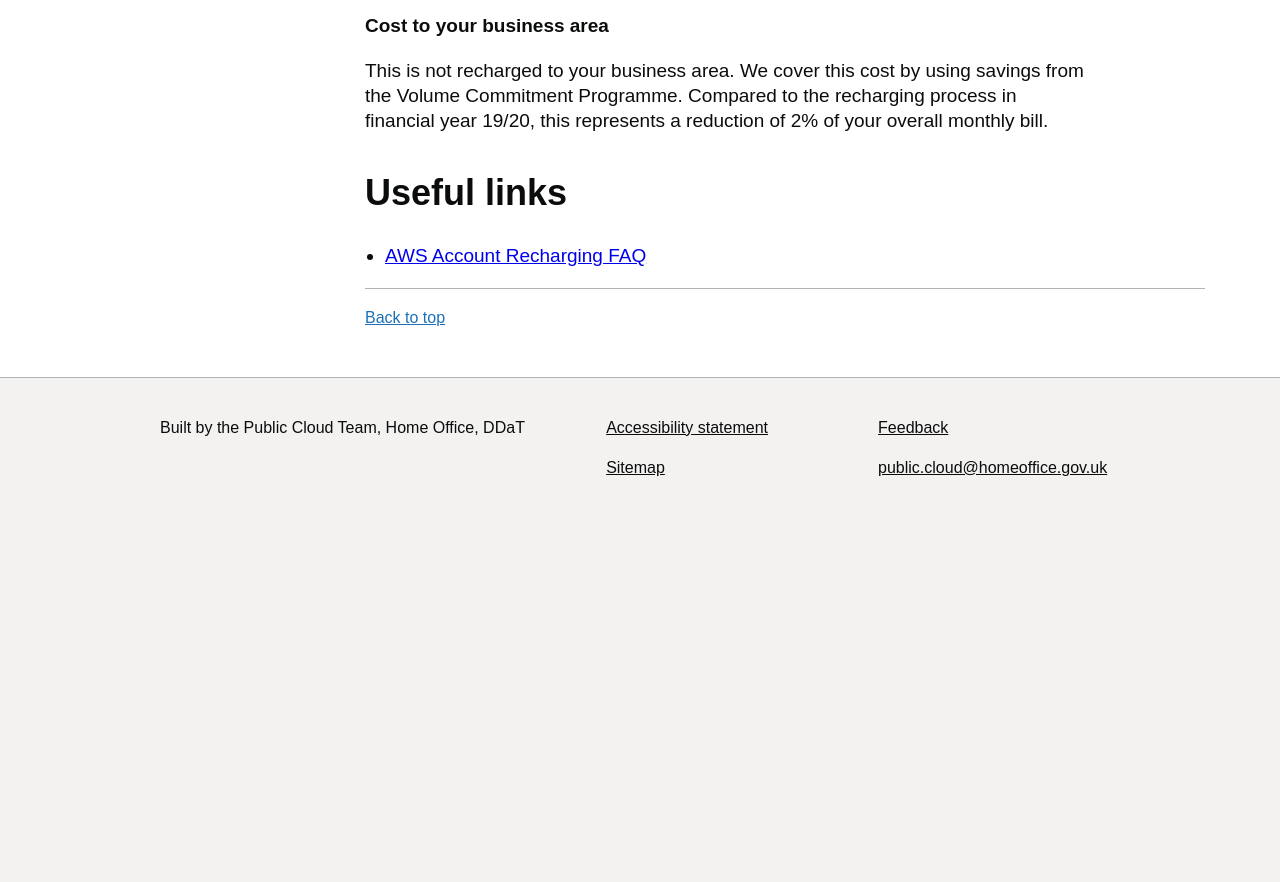
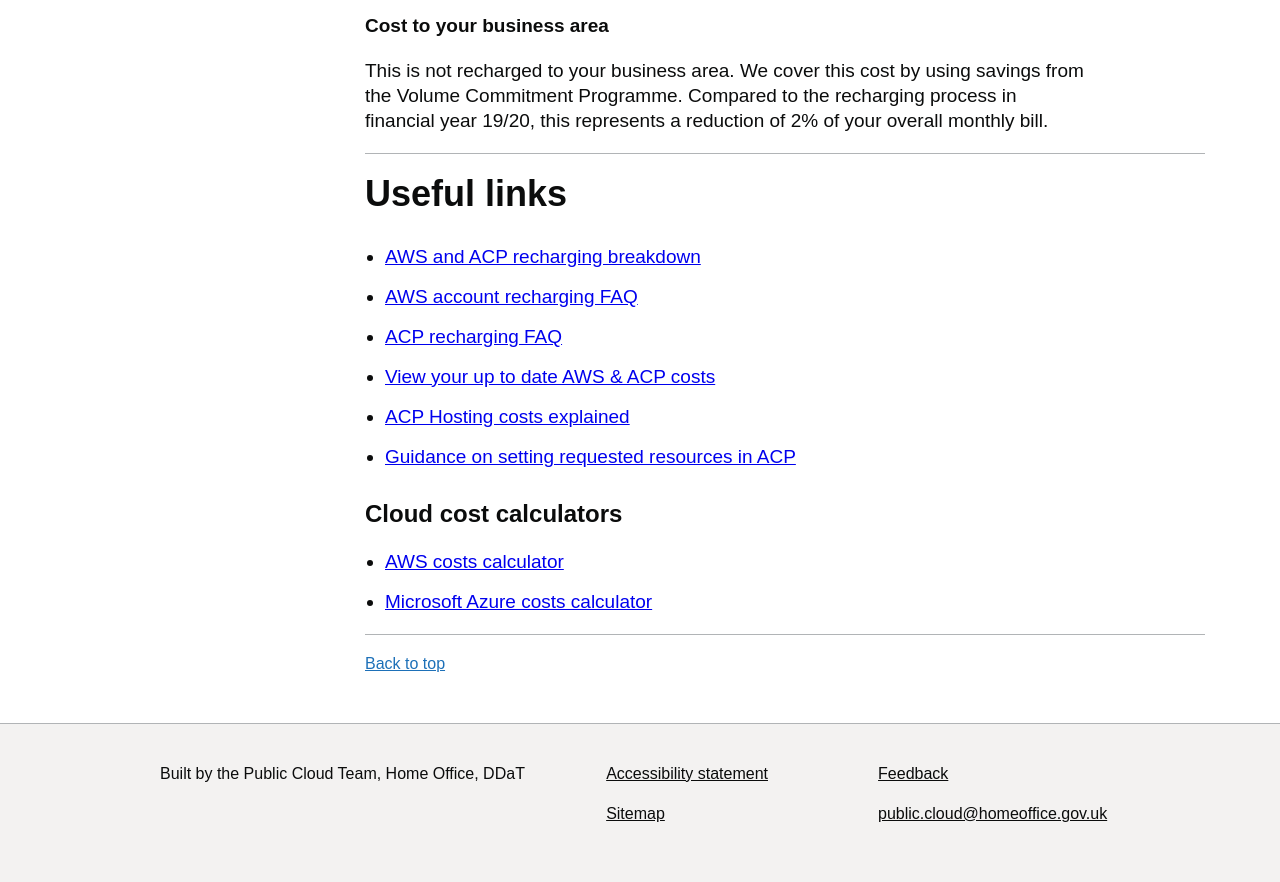
Before and after one commit to UKHomeOffice/ccoe-prototype-2, a plain HTML site: page cost_guidance-pg3.html in a window 1280 px wide. Shown: the part 2602-3484 px from the top of the page. Before the commit the page ends 3160 px from the top, so only its background shows below. Drawn offline with Linux system fonts and the light colour scheme; a web font is replaced by a local one.

Commit message:
sensitive info links

```diff
--- a/cost_guidance-pg3.html
+++ b/cost_guidance-pg3.html
@@ -888,14 +888,43 @@
             <p class="govuk-body">This is not recharged to your business area. We cover this cost by using savings from
               the Volume Commitment Programme. Compared to the recharging process in financial year 19/20, this
               represents a reduction of 2% of your overall monthly bill.</p>
+              <hr class="govuk-section-break govuk-section-break--m govuk-section-break--visible">
 
             <h2 id="cost_sublink_three" class="govuk-heading-l">Useful links</h2>
 
             <ul class="govuk-list govuk-list--bullet govuk-list--spaced">
               <li><a
-                  href="https://ukhomeoffice.sharepoint.com/:p:/s/prog712/ESqbXXxQMDhFsjRVmb2mNPYBqIFegc8lYDlZwWICrUW3qw?e=DevsIT">AWS
-                  Account Recharging FAQ</a></li>
+                href="https://collaboration.homeoffice.gov.uk/display/CLOUD/Recharging+breakdown+-+AWS+and+ACP">
+                AWS and ACP recharging breakdown</a></li>
+              <li><a
+                  href="https://ukhomeoffice.sharepoint.com/:p:/s/prog712/ESqbXXxQMDhFsjRVmb2mNPYBF_JMnRMYtUMM-Y3A3qhvRA?e=Hf9a28">AWS
+                  account recharging FAQ</a></li>
+                  <li><a
+                    href="https://ukhomeoffice.sharepoint.com/:p:/s/prog712/ETB8fbXwcSJOpOWftoDol08Bq8UwrrhyjSS7SZ24exHRIA?e=fQ8Bxw">ACP recharging FAQ</a></li>
+                    <li><a
+                      href="https://ukhomeoffice.sharepoint.com/:x:/s/prog712/EVjkV01SwntHtr-ma7WuHJoBtKrJPZoysfLRxFWvjtTohw?e=ekaVj1">View your up to date AWS & ACP costs
+                      </a></li>
+                      <li><a
+                        href="https://ukhomeoffice.sharepoint.com/:w:/s/prog712/EcYfjAzpMoBInAkITdQiB1QBFQXn63hfzgt4uXWnCQqDag?e=HOreos">ACP Hosting costs explained
+                        </a></li>
+                        <li><a
+                          href="https://ukhomeoffice.sharepoint.com/:w:/s/prog712/Ea1GEwuAC4xGpQFkF4hq84MB8mdjlI9l8sz9sJaMddtUng?e=RD2YXn">Guidance on setting requested resources in ACP
+                          </a></li>
             </ul>
+
+            <h3 class="govuk-heading-m">Cloud cost calculators</h3>
+
+            <ul class="govuk-list govuk-list--bullet govuk-list--spaced">
+                  <li><a
+                    href="https://calculator.aws/#/">AWS
+                    costs calculator</a></li>
+                    <li><a
+                      href="https://docs.aws.amazon.com/wellarchitected/latest/cost-optimization-pillar/cost-optimization.html">Microsoft Azure costs calculator
+                      </a></li>
+            </ul>
+
+
+
 
             <!-- Hidden back to nav link </a> -->
             <a href="#page-content" class="govuk-skip-link">Back to start of navigation tree</a>
```
Also changed, not shown: cost_guidance-pg2.html (+3 -0 lines), operational_guidance-detective.html (+13 -2 lines), operational_guidance-prev-guardrails.html (+9 -0 lines), reliability_guidance-pg2.html (+5 -1 lines), cost_guidance-pg1.html (line endings or trailing spaces), images/cost_op_decision_tree.png (added).
